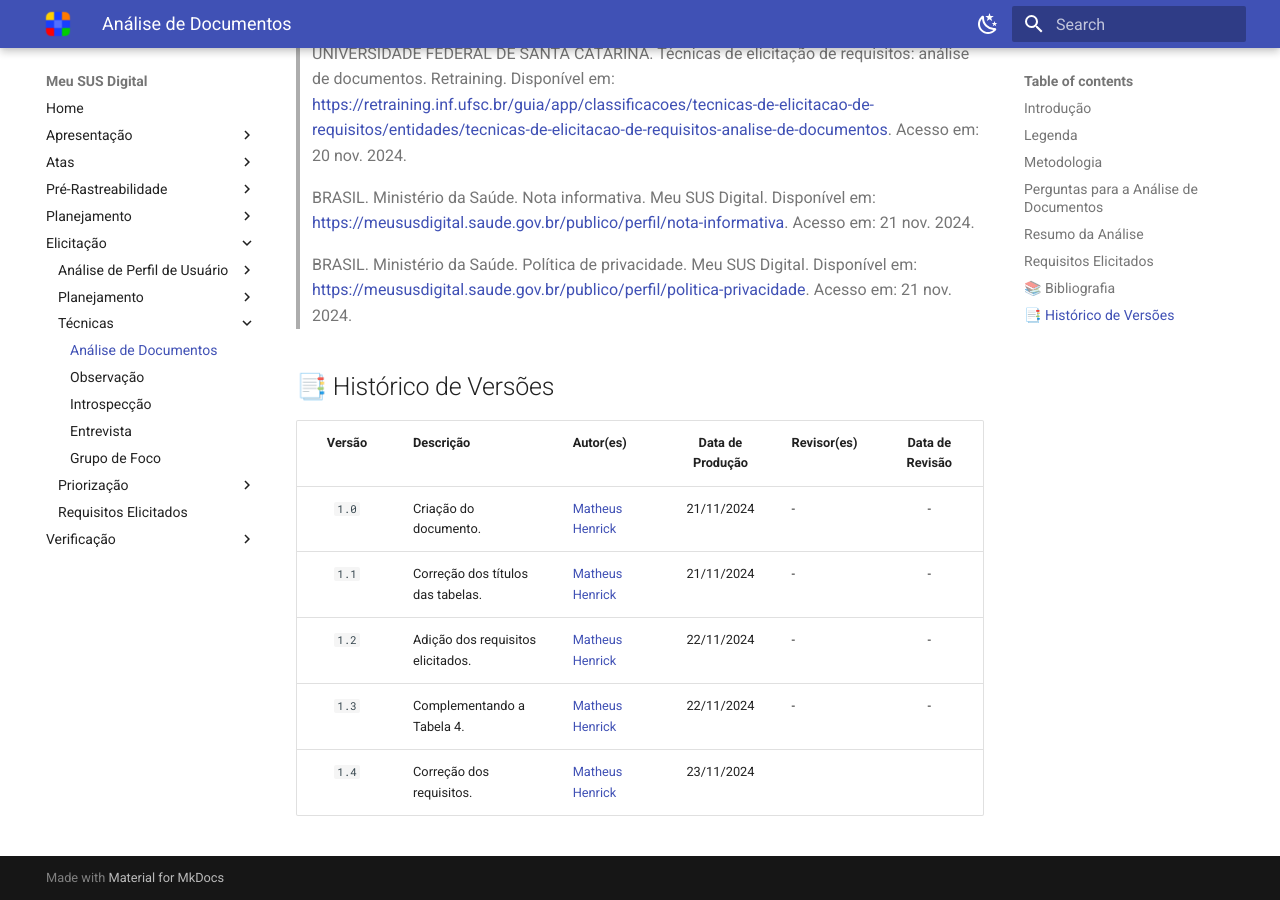
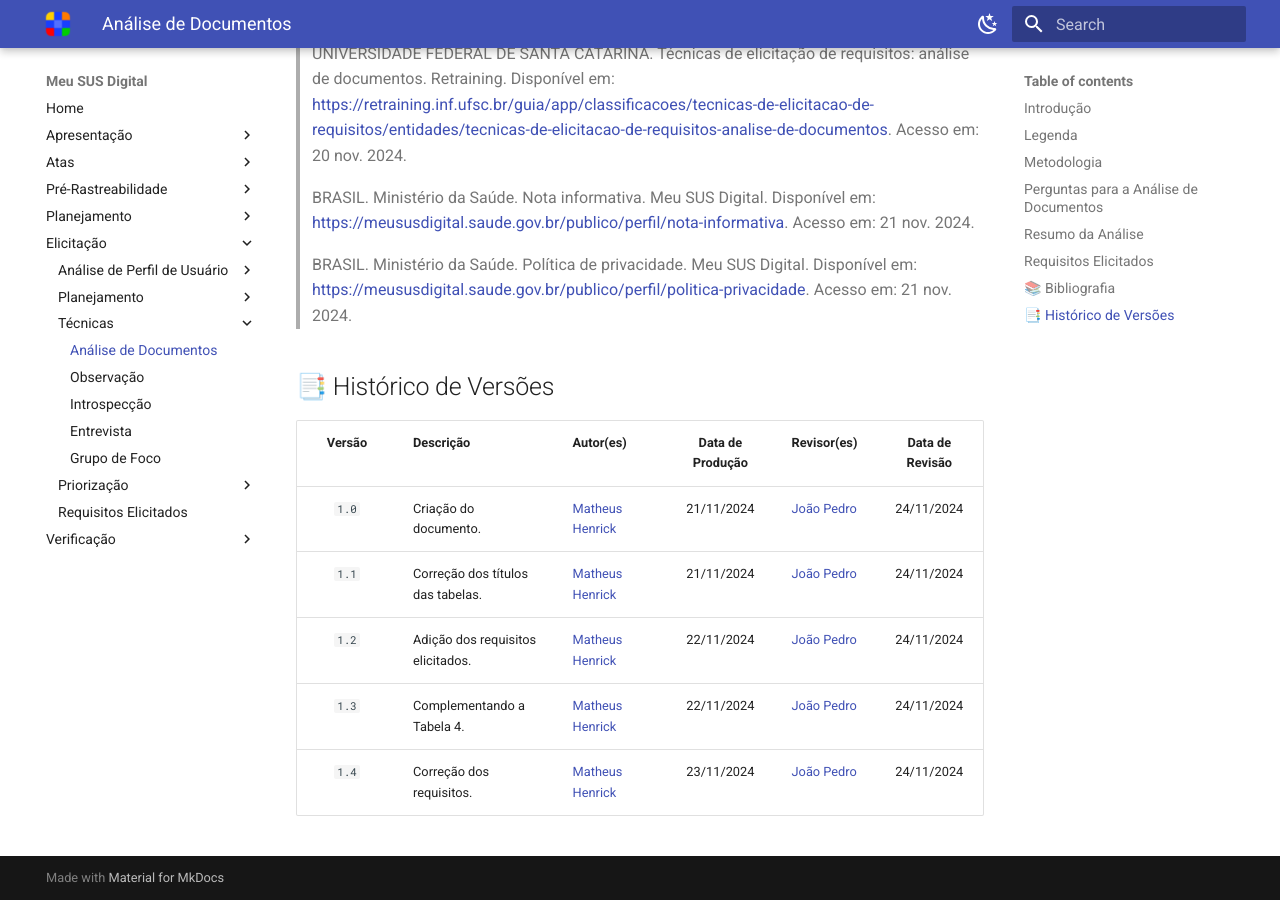
Before and after one commit to Requisitos-de-Software/2024.2-MeuSUSDigital, an MkDocs documentation site: the page built from docs/elicitacao/tecnicas/analise-de-documentos.md, in a window 1280 px wide and 900 px high, scrolled down 5038 px. Built offline with MkDocs 1.6.1 and Material for MkDocs 9.7.7, drawn with Linux system fonts in a browser that asks for light colours.

Commit message:
revisando análise de documentos

```diff
--- a/docs/elicitacao/tecnicas/analise-de-documentos.md
+++ b/docs/elicitacao/tecnicas/analise-de-documentos.md
@@ -235,8 +235,8 @@
 
 | Versão | Descrição | Autor(es) | Data de Produção | Revisor(es) | Data de Revisão |
 | :----: | --------- | --------- | :--------------: | ----------- | :-------------: |
-| `1.0`  | Criação do documento. | [Matheus Henrick](https://github.com/MatheusHenrickSantos) | 21/11/2024 | - | - |
-| `1.1`  | Correção dos títulos das tabelas. | [Matheus Henrick](https://github.com/MatheusHenrickSantos) | 21/11/2024 | - | - |
-| `1.2`  | Adição dos requisitos elicitados. | [Matheus Henrick](https://github.com/MatheusHenrickSantos) | 22/11/2024 | - | - |
-| `1.3`  | Complementando a Tabela 4. | [Matheus Henrick](https://github.com/MatheusHenrickSantos) | 22/11/2024 | - | - |
-| `1.4`  | Correção dos requisitos. | [Matheus Henrick](https://github.com/MatheusHenrickSantos) | 23/11/2024 |  |  |
+| `1.0`  | Criação do documento. | [Matheus Henrick](https://github.com/MatheusHenrickSantos) | 21/11/2024 | [João Pedro](https://github.com/JoosPerro) | 24/11/2024 |
+| `1.1`  | Correção dos títulos das tabelas. | [Matheus Henrick](https://github.com/MatheusHenrickSantos) | 21/11/2024 | [João Pedro](https://github.com/JoosPerro) | 24/11/2024 |
+| `1.2`  | Adição dos requisitos elicitados. | [Matheus Henrick](https://github.com/MatheusHenrickSantos) | 22/11/2024 | [João Pedro](https://github.com/JoosPerro) | 24/11/2024 |
+| `1.3`  | Complementando a Tabela 4. | [Matheus Henrick](https://github.com/MatheusHenrickSantos) | 22/11/2024 | [João Pedro](https://github.com/JoosPerro) | 24/11/2024 |
+| `1.4`  | Correção dos requisitos. | [Matheus Henrick](https://github.com/MatheusHenrickSantos) | 23/11/2024 | [João Pedro](https://github.com/JoosPerro) | 24/11/2024 |
```
